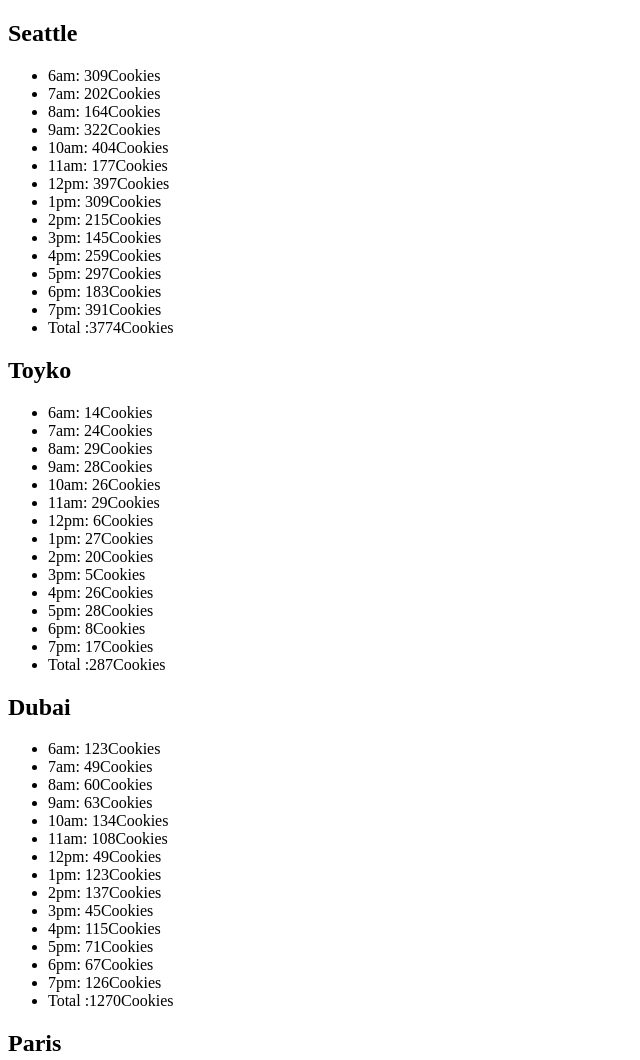
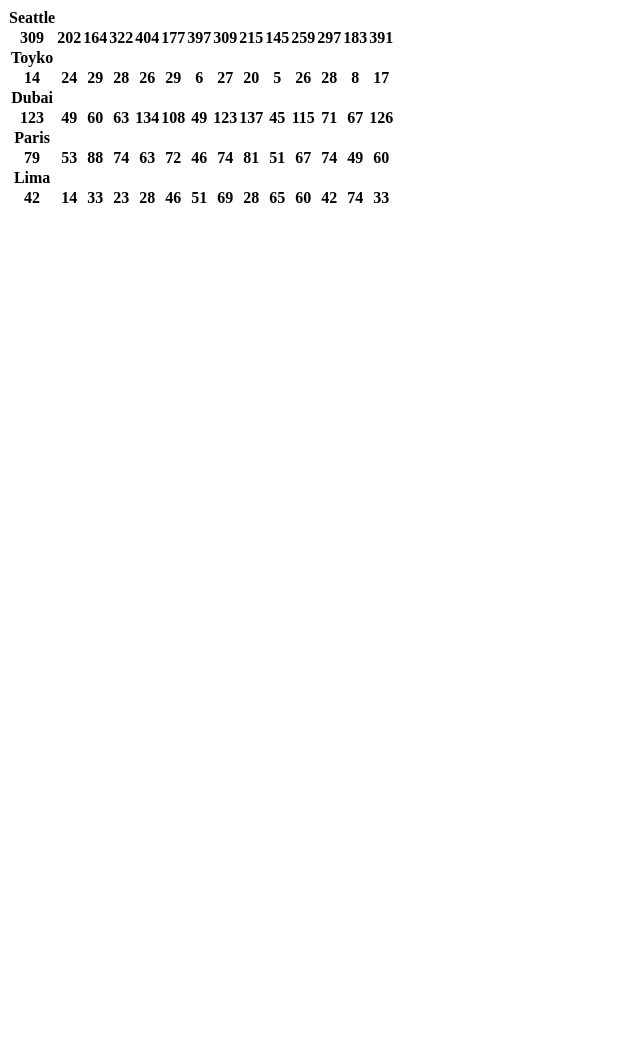
Before and after one commit to Shukri-jallad/cookie-stand, a plain HTML site: page sales.html in a window 1280 px wide. Shown: the top 1060 px of the page, without its empty margins (0-640 px from the left). After the commit the page ends 800 px from the top, so only its background shows below. Drawn offline with Linux system fonts and the light colour scheme.

Commit message:
addedtable

```diff
--- a/JS/app.js
+++ b/JS/app.js
@@ -4,7 +4,8 @@ function randomValue (min, max){
     return Math.floor(Math.random() * (max - min +1) + min);
 }
 
-let parent = document.getElementById("container");
+let parent = document.getElementById('container');
+let table = document.getElementById('table');
 
 let newArr = [];
 
@@ -19,7 +20,7 @@ function City (loc, minC, maxC, avgPS){
     newArr.push(this);
 }
 
-seattle = new City ('Seattle', 23, 65, 6.3);
+let seattle = new City ('Seattle', 23, 65, 6.3);
 let tokoyo = new City ('Toyko', 3, 24, 1.2);
 let dubai = new City ('Dubai', 11, 38, 3.7);
 let paris = new City ('Paris', 20, 38, 2.3);
@@ -40,22 +41,24 @@ City.prototype.calcRandcookies = function(){
 }
 
 City.prototype.render = function(){
-    let h2El = document.createElement('h2');
-    parent.appendChild(h2El);
-    h2El.textContent = this.location;
 
-    let unorderedlistEl = document.createElement('ul');
-    parent.appendChild(unorderedlistEl);
+    let headerRow = document.createElement('tr');
+    table.appendChild(headerRow);
 
-    let liEl = 0;
+    let th = document.createElement('th');
+    headerRow.appendChild(th);
+    th.textContent = this.location;
+
+    let bodyRow = document.createElement('tr');
+    table.appendChild(bodyRow);
+
+    let Elr = 0;
     for(let i = 0 ; i < this.cookiesPerHour.length ; i++){
-        liEl = document.createElement('li');
-        unorderedlistEl.appendChild(liEl);
-        liEl.textContent = operationHours[i] + ': ' + this.cookiesPerHour[i] + 'Cookies';
+        Elr = document.createElement('th');
+        bodyRow.appendChild(Elr);
+        Elr.textContent = this.cookiesPerHour[i];
     }
-    let totalliItem = document.createElement('li');
-    unorderedlistEl.appendChild(totalliItem);
-    totalliItem.textContent = 'Total :' + this.total + 'Cookies';
+
 }
 
 for(let i=0 ; i<newArr.length ; i++){
--- a/sales.html
+++ b/sales.html
@@ -7,9 +7,8 @@
     <title>Document</title>
 </head>
 <body>
-    <div id="container">
-
-</div>
+    <div id="container"></div>
+    <div id="table"></div>
 
     <script src="JS/app.js"></script>
 
```
